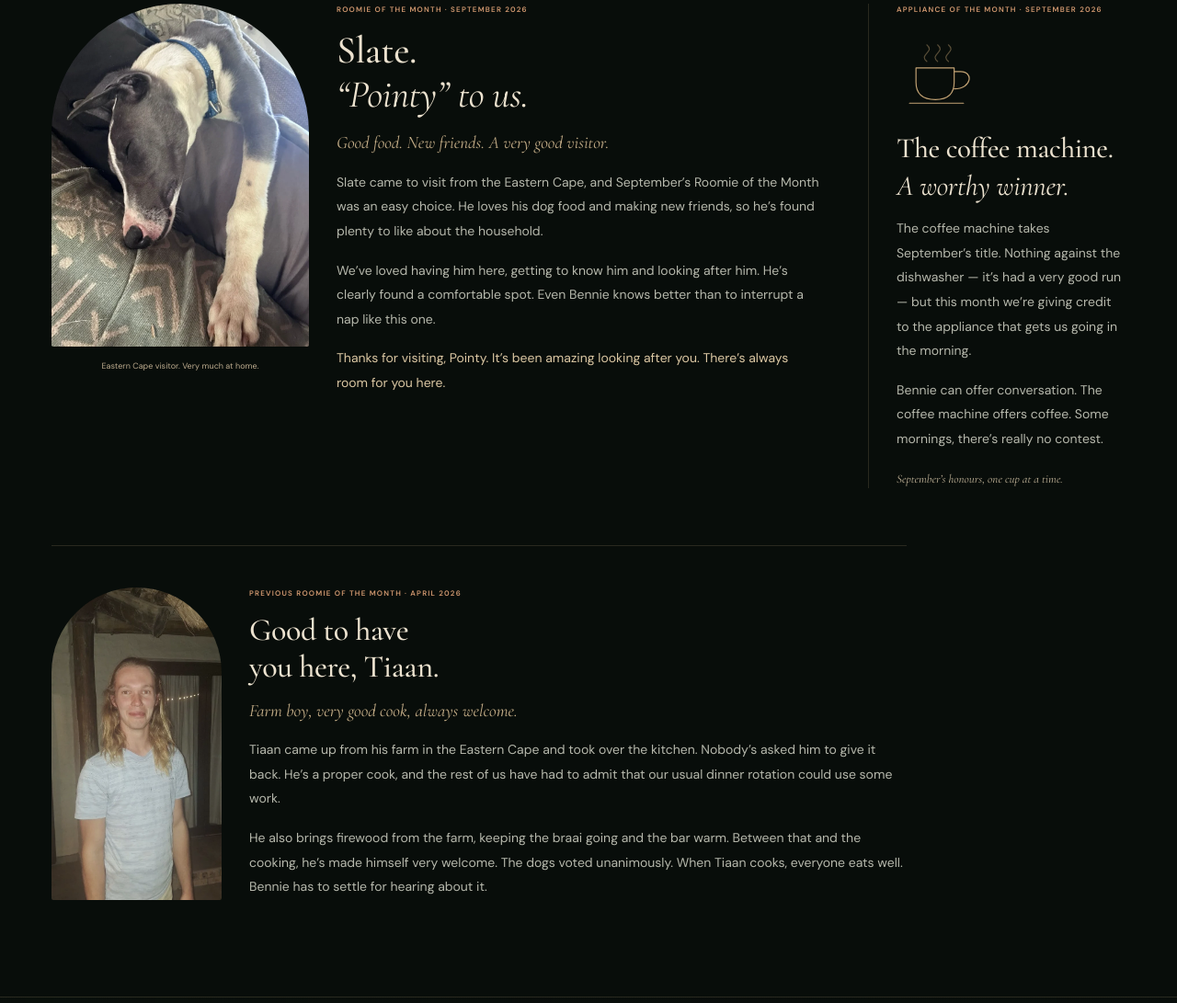
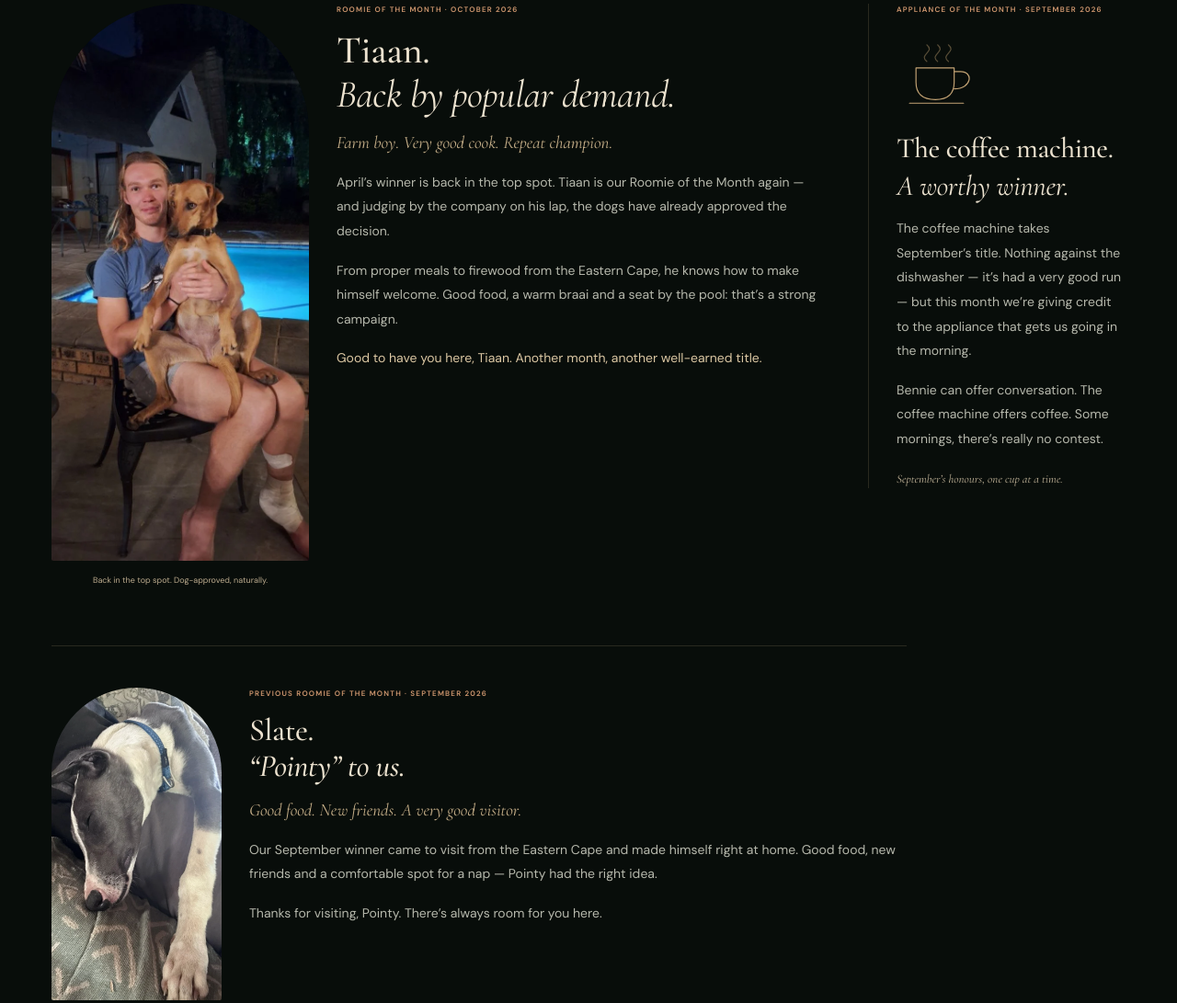
Before and after one commit to BenniesLife/plutos-website, a website: page index.html in a window 1280 px wide. Shown: the part 4925-6016 px from the top of the page at 92% size. Drawn offline with nearby package versions, Linux system fonts and the light colour scheme.

Commit message:
Feature Tiaan as October roomie of the month

```diff
--- a/index.html
+++ b/index.html
@@ -660,37 +660,40 @@
           </div>
         </article>
         <div class="house-notes">
-          <article class="roomie roomie-current" aria-labelledby="pointy-title">
+          <article class="roomie roomie-current" aria-labelledby="tiaan-title">
             <figure class="roomie-photo">
               <img
-                src="./assets/slate-pointy-september-2026.webp"
-                alt="Slate, affectionately called Pointy, asleep on the couch with his front paw stretched out."
-                width="900"
-                height="1200"
+                src="./assets/tiaan-october-2026.webp"
+                alt="Tiaan sitting beside the pool at night with a dog on his lap."
+                width="591"
+                height="1280"
                 loading="lazy"
               />
-              <figcaption>Eastern Cape visitor. Very much at home.</figcaption>
+              <figcaption>
+                Back in the top spot. Dog-approved, naturally.
+              </figcaption>
             </figure>
             <div>
-              <p class="eyebrow">ROOMIE OF THE MONTH · SEPTEMBER 2026</p>
-              <h3 id="pointy-title">Slate.<br /><em>“Pointy” to us.</em></h3>
+              <p class="eyebrow">ROOMIE OF THE MONTH · OCTOBER 2026</p>
+              <h3 id="tiaan-title">
+                Tiaan.<br /><em>Back by popular demand.</em>
+              </h3>
               <p class="roomie-role">
-                Good food. New friends. A very good visitor.
+                Farm boy. Very good cook. Repeat champion.
               </p>
               <p>
-                Slate came to visit from the Eastern Cape, and September’s
-                Roomie of the Month was an easy choice. He loves his dog food
-                and making new friends, so he’s found plenty to like about the
-                household.
+                April’s winner is back in the top spot. Tiaan is our Roomie of
+                the Month again — and judging by the company on his lap, the
+                dogs have already approved the decision.
               </p>
               <p>
-                We’ve loved having him here, getting to know him and looking
-                after him. He’s clearly found a comfortable spot. Even Bennie
-                knows better than to interrupt a nap like this one.
+                From proper meals to firewood from the Eastern Cape, he knows
+                how to make himself welcome. Good food, a warm braai and a seat
+                by the pool: that’s a strong campaign.
               </p>
               <p class="roomie-thanks">
-                Thanks for visiting, Pointy. It’s been amazing looking after
-                you. There’s always room for you here.
+                Good to have you here, Tiaan. Another month, another well-earned
+                title.
               </p>
             </div>
           </article>
@@ -736,30 +739,27 @@
           </aside>
           <article class="roomie past-roomie">
             <img
-              src="./assets/tiaan.webp"
-              alt="Tiaan standing under the thatched roof at Pluto’s"
-              width="591"
-              height="1280"
+              src="./assets/slate-pointy-september-2026.webp"
+              alt="Slate, affectionately called Pointy, asleep on the couch with his front paw stretched out."
+              width="900"
+              height="1200"
               loading="lazy"
             />
             <div>
-              <p class="eyebrow">PREVIOUS ROOMIE OF THE MONTH · APRIL 2026</p>
-              <h3>Good to have<br />you here, Tiaan.</h3>
+              <p class="eyebrow">
+                PREVIOUS ROOMIE OF THE MONTH · SEPTEMBER 2026
+              </p>
+              <h3>Slate.<br /><em>“Pointy” to us.</em></h3>
               <p class="roomie-role">
-                Farm boy, very good cook, always welcome.
+                Good food. New friends. A very good visitor.
               </p>
               <p>
-                Tiaan came up from his farm in the Eastern Cape and took over
-                the kitchen. Nobody’s asked him to give it back. He’s a proper
-                cook, and the rest of us have had to admit that our usual dinner
-                rotation could use some work.
+                Our September winner came to visit from the Eastern Cape and
+                made himself right at home. Good food, new friends and a
+                comfortable spot for a nap — Pointy had the right idea.
               </p>
               <p>
-                He also brings firewood from the farm, keeping the braai going
-                and the bar warm. Between that and the cooking, he’s made
-                himself very welcome. The dogs voted unanimously. When Tiaan
-                cooks, everyone eats well. Bennie has to settle for hearing
-                about it.
+                Thanks for visiting, Pointy. There’s always room for you here.
               </p>
             </div>
           </article>
```
Also changed, not shown: assets/tiaan-october-2026.webp (added).
